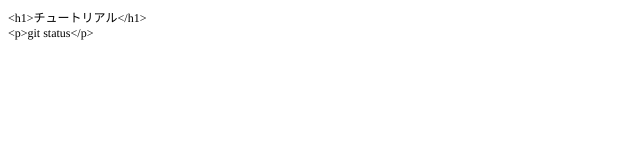
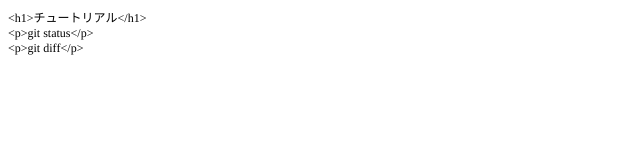
Before and after one commit to tsunatsunatsuna/git_tutorial, a plain HTML site: page index.html in a window 1280 px wide. Shown: the full height of the page, 0-640 px from the left. Drawn offline with Linux system fonts and the light colour scheme.

Commit message:
git diffの実行

```diff
--- a/index.html
+++ b/index.html
@@ -15,5 +15,6 @@
 <body>
 <p class="p1"><span class="s1">&lt;h1&gt;</span><span class="s2">チュートリアル</span><span class="s1">&lt;/h1&gt;</span></p>
 <p class="p1"><span class="s1">&lt;p&gt;git status&lt;/p&gt;</span></p>
+<p class="p1"><span class="s1">&lt;p&gt;git diff&lt;/p&gt;</span></p>
 </body>
 </html>
```
